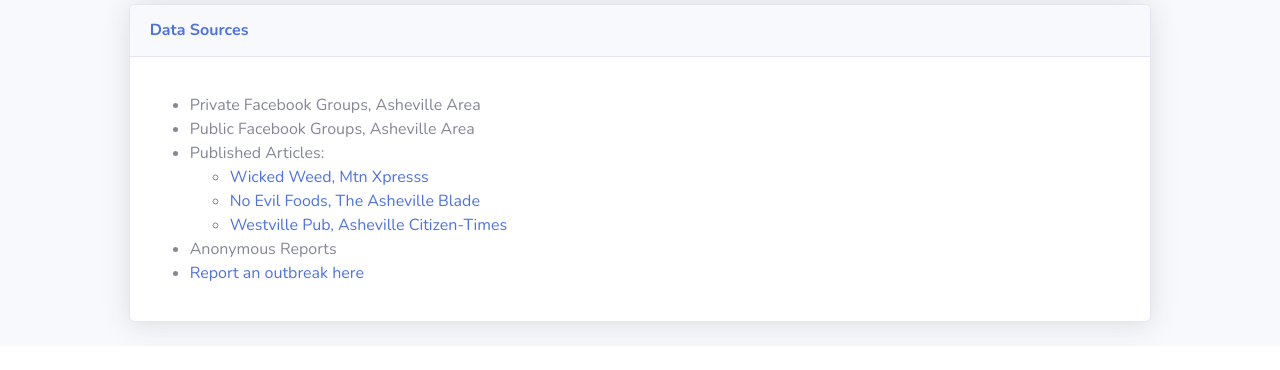
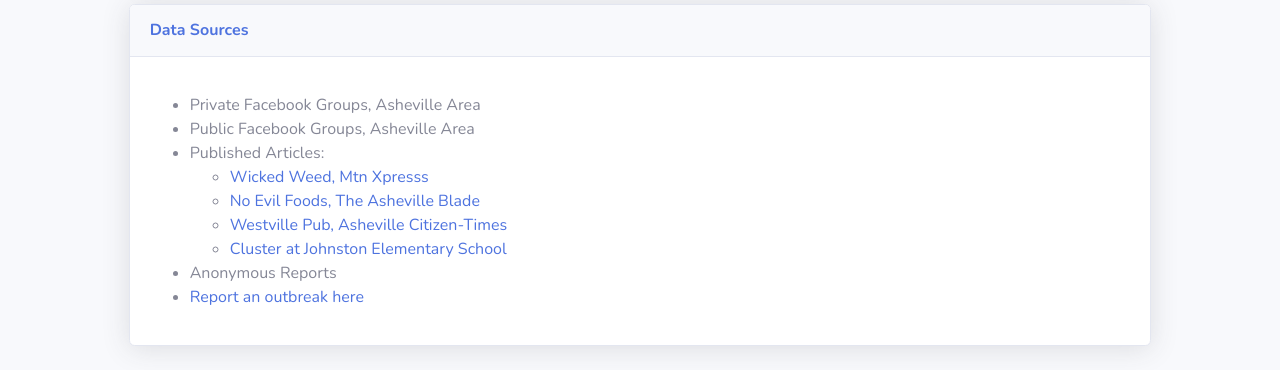
Before and after one commit to ashevillecovid/covid-map, a website with bundled scripts: page index.html in a window 1280 px wide. Shown: the part 877-1247 px from the top of the page. Before the commit the page ends 1223 px from the top, so only its background shows below. Built offline with nearby package versions, Linux system fonts and the light colour scheme; a script that the page names is missing.

Commit message:
link to johnston school cluster

```diff
--- a/index.html
+++ b/index.html
@@ -125,7 +125,7 @@
                                             <ul><li><a href="https://www.msn.com/en-us/money/companies/wicked-weed-brewery-in-downtown-asheville-closes-after-employee-tests-covid-positive/ar-BB16K9MC?fbclid=IwAR1dhI-lbBJyp8J4P1TcJReLnEPRpzhdjoajkIEikhkcw-Lh56fv-B82kmM">Wicked Weed, Mtn Xpresss</a></li></ul>
                                             <ul><li><a href="https://ashevilleblade.com/?p=3858">No Evil Foods, The Asheville Blade</a></li></ul>
                                             <ul><li><a href="https://www.citizen-times.com/story/news/local/2020/07/20/westville-pub-temporarily-closed-after-employee-positive-covid-19/5475139002/">Westville Pub, Asheville Citizen-Times</a></li></ul>
-
+                                            <ul><li><a href="https://www.wyff4.com/article/covid-19-cluster-identified-at-asheville-buncombe-county-elementary-school-district-says/35954073">Cluster at Johnston Elementary School</a></li></ul>
                                           </li>
                                           <li>Anonymous Reports</li>
                                           <li><a href="https://docs.google.com/forms/d/e/1FAIpQLSctRmCGDdnm2mAvn_i63H3zQYeo9WIonWvZBIv4qZmFrTqUMw/viewform">Report an outbreak here</a></li>
```
